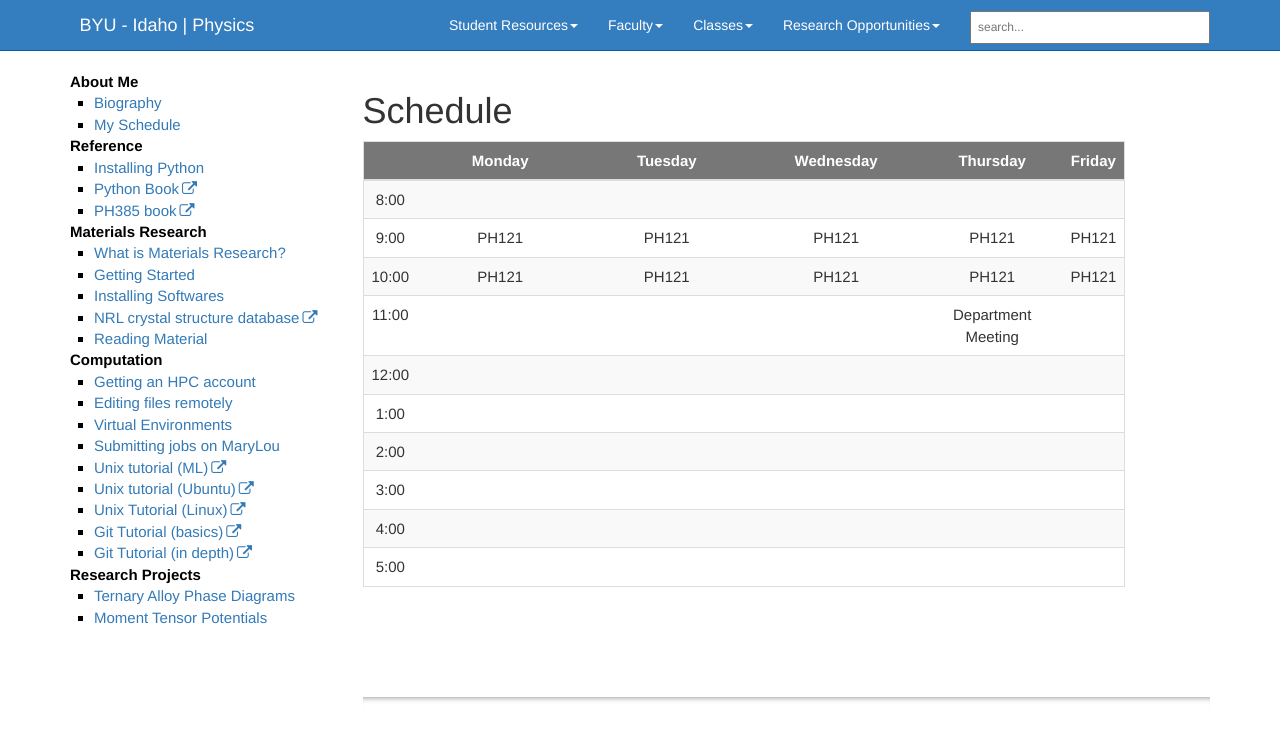
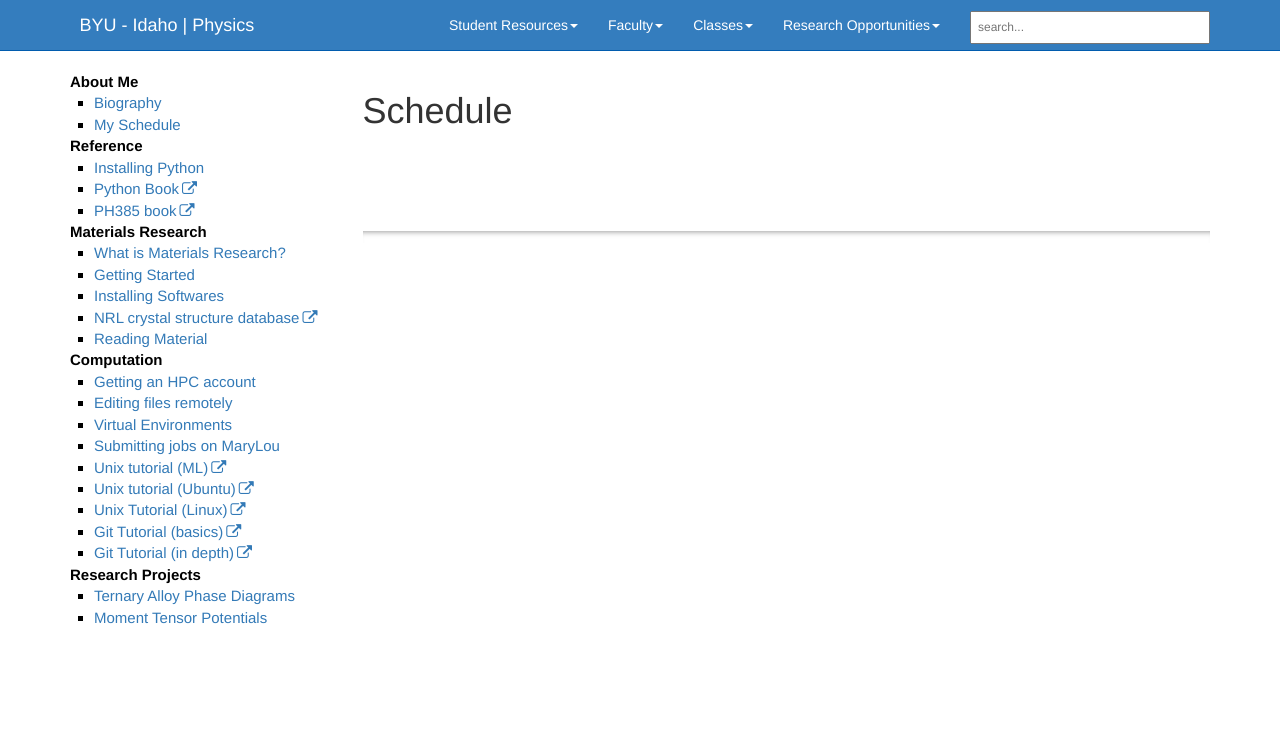
Before and after one commit to byui-physics/main, a Jekyll site: the page built from pages/Faculty/NelsonL/schedule.md, in a window 1280 px wide. Shown: the top 740 px of the page. Built offline with Jekyll 4.4.1, drawn with Linux system fonts in a browser that asks for light colours; a script that is not in the unit is left out; comment, search, counter and statistics services are not loaded.

Commit message:
Updated schedule

```diff
--- a/pages/Faculty/NelsonL/schedule.md
+++ b/pages/Faculty/NelsonL/schedule.md
@@ -7,34 +7,11 @@ topnav: topnav
 toc: false
 ---
 
-<style>
-table th:first-of-type {
-    width: 5%;
-}
-table th:nth-of-type(2) {
-    width: 25%;
-}
-table th:nth-of-type(3) {
-    width: 25%;
-}
-table th:nth-of-type(4) {
-    width: 25%;
-}
-table th:nth-of-type(5) {
-    width: 25%;
-}
-</style>
+
+<!-- Calendly inline widget begin -->
+<script class="sboMainEmbed en" src="https://schedulebuilder.org/js/embed.min.js?4cjwa6lm"></script>
+<!-- Calendly inline widget end -->
 
 
-|        | Monday | Tuesday | Wednesday | Thursday | Friday |
-|:------:|:------:|:-------:|:---------:|:--------:|:-----:|
-|8:00    |        |         |           |          |       |
-|9:00    | PH121  | PH121   |  PH121    |  PH121   | PH121 |
-|10:00   | PH121  | PH121   |  PH121    |  PH121   | PH121 |
-|11:00   |  |   |     | Department Meeting   | |
-|12:00   |  |   |     |    | |
-|1:00    |  |   |     |    | |
-|2:00    |  |   |     |    | |
-|3:00    |  |   |     |    | |
-|4:00    |  |   |     |    | |
-|5:00    |  |   |     |    | |
+<!-- <img src="https://byui-physics.github.io/main/pages/Faculty/NelsonL/calendar.pdf"
+alt="" > -->
```
